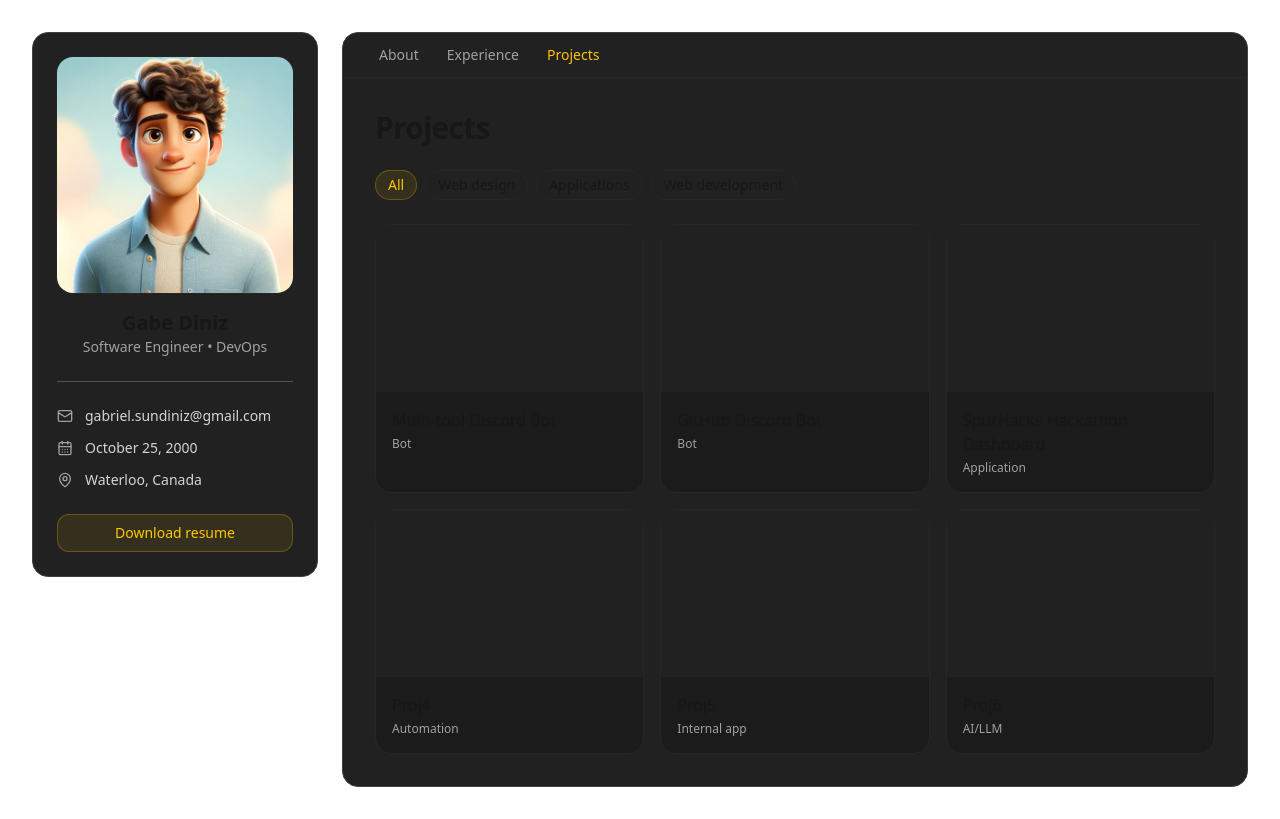
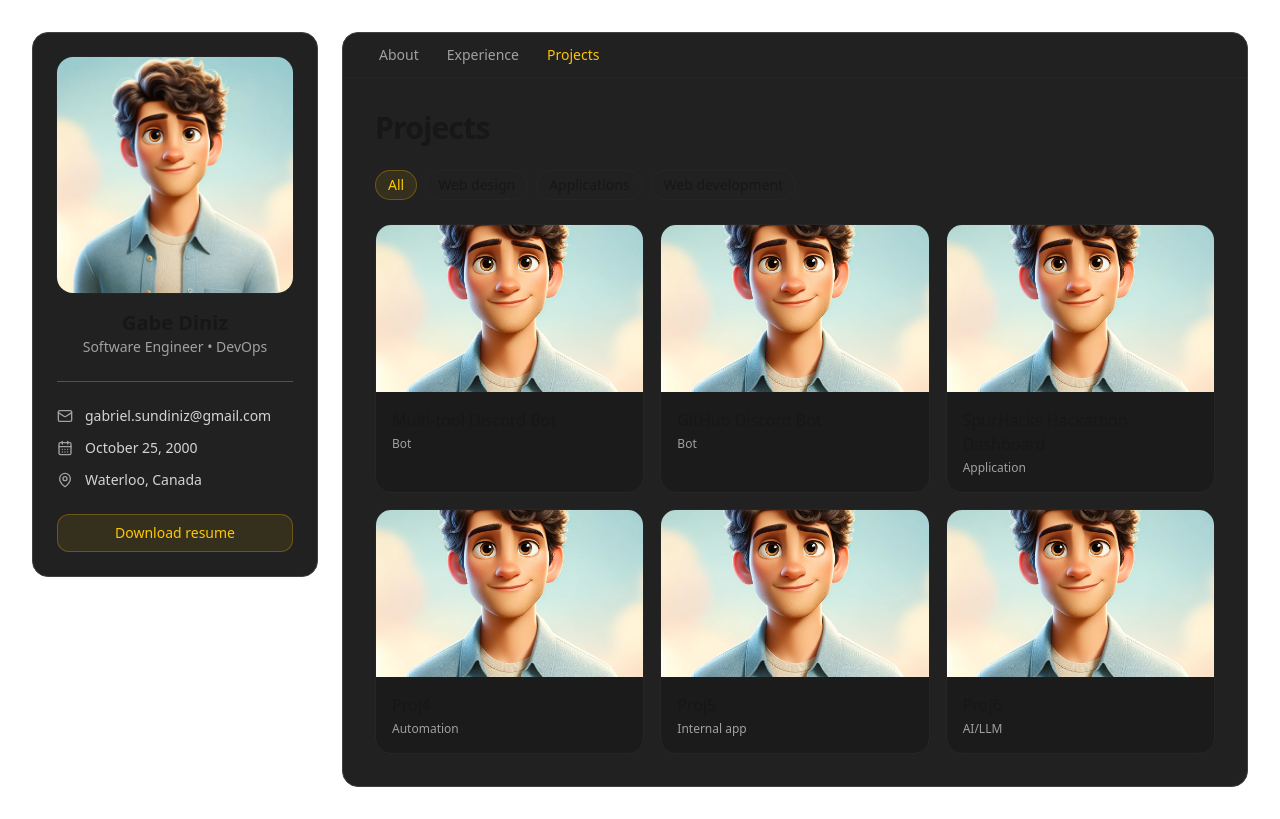
Before and after one commit to GabeDiniz/gabediniz-portfolio, a Next.js app: page /projects in a window 1280 px wide. Built offline with nearby package versions, Linux system fonts and the light colour scheme.

Commit message:
[update] project card to render nextjs image

```diff
--- a/src/components/ProjectCard.tsx
+++ b/src/components/ProjectCard.tsx
@@ -1,10 +1,19 @@
-type Props = { title: string; tag: string, link: string };
+import Image from "next/image";
+type Props = { title: string; tag: string, link: string, image: string };
 
-export default function ProjectCard({ title, tag, link }: Props) {
+export default function ProjectCard({ title, tag, link, image }: Props) {
   return (
     <article className="group overflow-hidden rounded-2xl border border-neutral-800 bg-neutral-900/50 hover:cursor-pointer">
       <a href={link} target="_blank" rel="noopener noreferrer">
-        <div className="aspect-[16/10] w-full bg-neutral-800/60" />
+        <div className="aspect-[16/10] w-full bg-neutral-800/60">
+          <Image
+            src={image}
+            alt={title}
+            width={400}
+            height={250}
+            className="object-cover h-full w-full"
+          />
+        </div>
         <div className="p-4">
           <h3 className="font-medium group-hover:text-yellow-400 transition-colors">
             {title}
```
